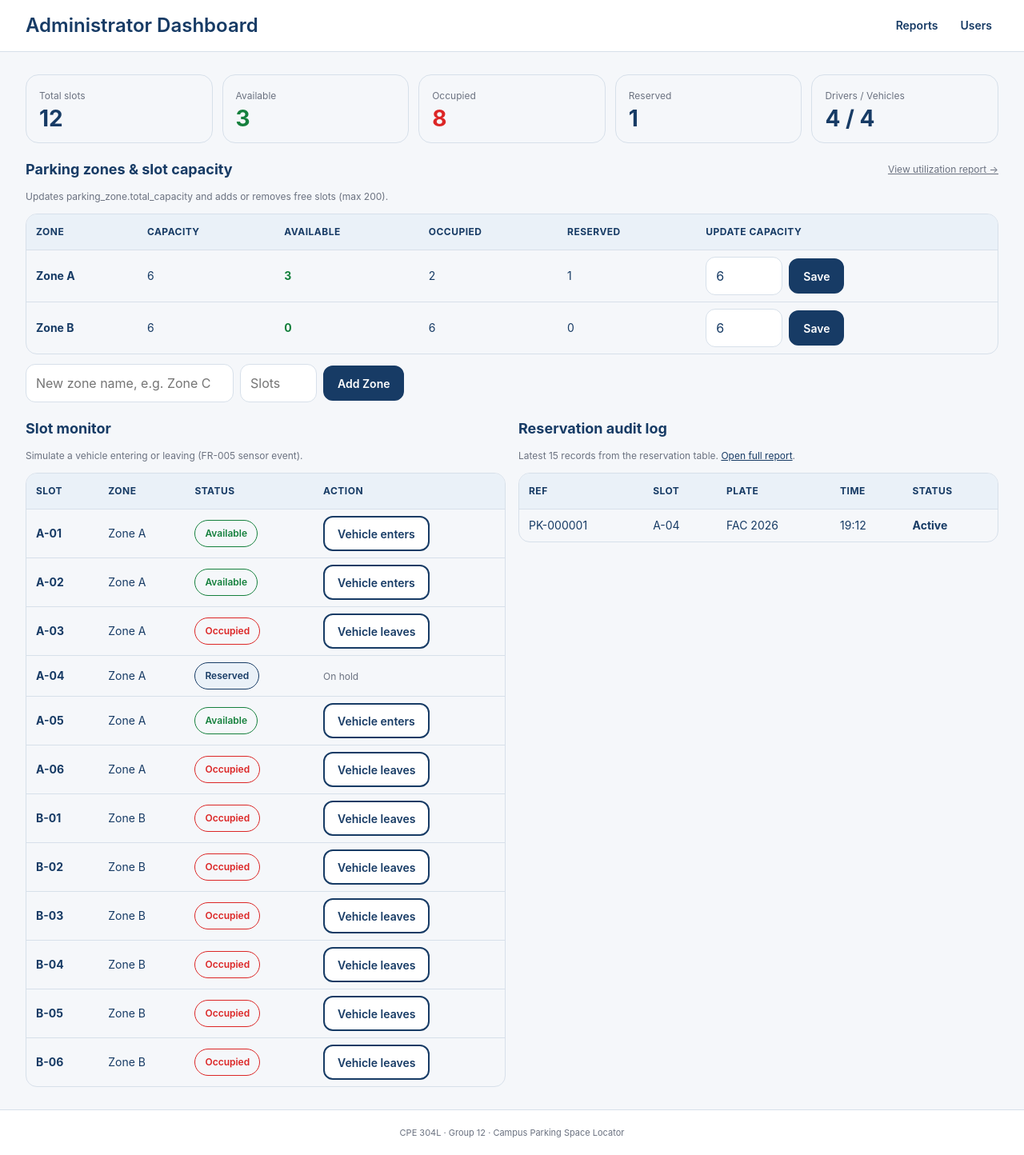
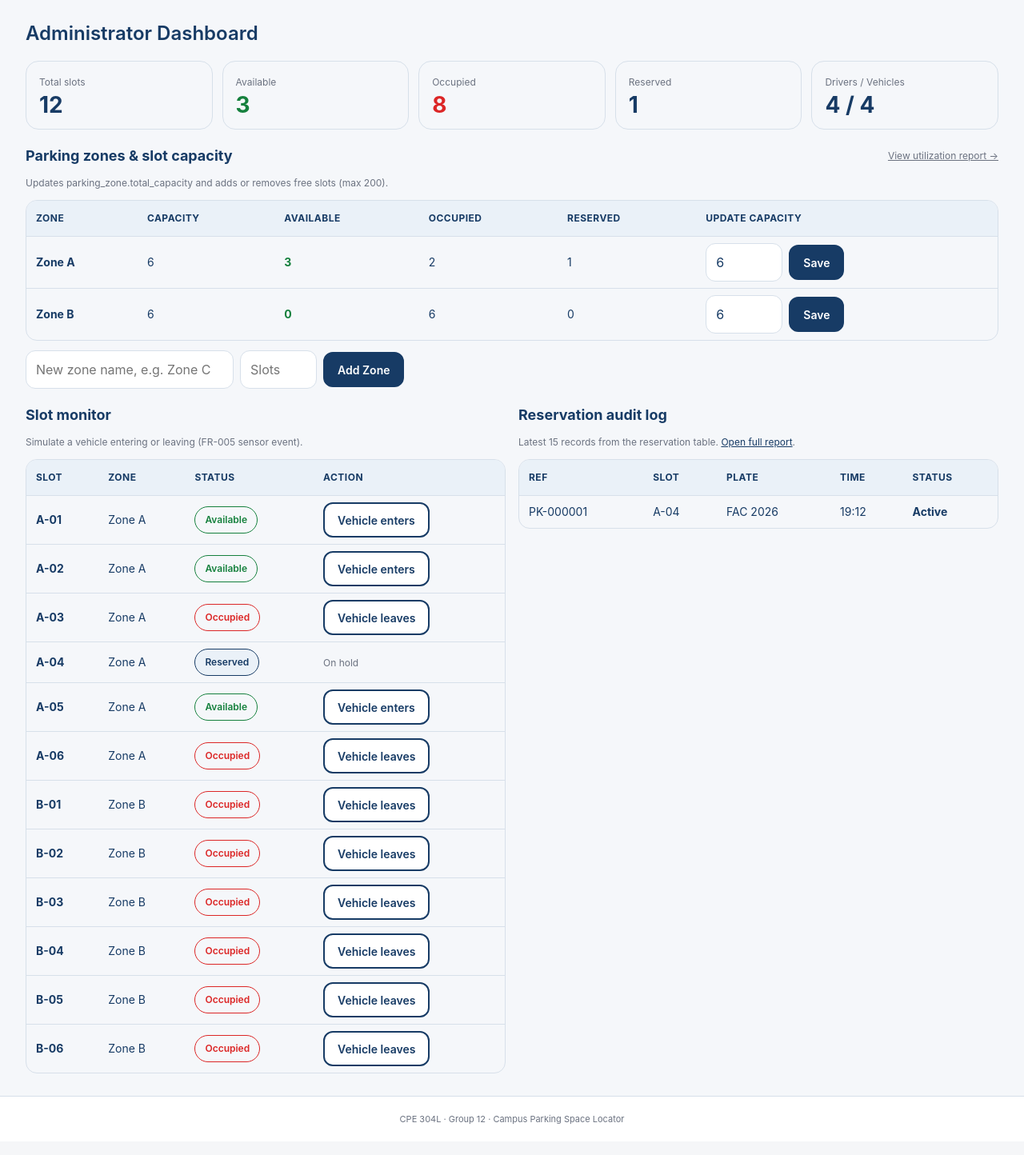
Before and after one commit to rshdvllnv/campus-parking-space-locator, a Flask app: page /admin in a window 1280 px wide. Shown: the part 73-1517 px from the top of the page at 80% size. After the commit the page ends 1478 px from the top, so only its background shows below. Run offline with Flask 3, Linux system fonts and the light colour scheme; the visitor is signed in with stand-in values (Sample User, id 1); data comes from the database, SQL or seed files in the repository; some libraries are stand-ins or nearby versions.

Commit message:
Remove page subheader band and admin back links

```diff
--- a/public/style.css
+++ b/public/style.css
@@ -30,11 +30,11 @@ header.top{background:#fff;border-bottom:1px solid var(--border)}
 .rolebadge{display:inline-block;background:var(--navy);color:#fff;border-radius:999px;padding:2px 7px;font-size:9px;line-height:12px;letter-spacing:.05em;text-transform:uppercase;font-weight:700}
 .dot{display:inline-block;width:7px;height:7px;border-radius:50%;background:var(--red);margin-left:6px;vertical-align:middle}
 .topbtn{min-height:38px!important;padding:0 14px!important}
-.navband{background:#fff;border-bottom:1px solid var(--border)}
-.navrow{width:100%;max-width:1180px;margin:0 auto;border-bottom:0;padding:4px 32px;display:flex;align-items:center;gap:12px;min-height:56px;flex-wrap:wrap}
+.navband{background:transparent}
+.navrow{width:100%;max-width:1180px;margin:0 auto;border-bottom:0;padding:20px 32px 0;display:flex;align-items:center;gap:12px;min-height:0;flex-wrap:wrap}
 .navrow h1,h1.title{font-size:20px;line-height:28px;margin:0;font-weight:600}
 a.back{display:inline-flex;align-items:center;min-height:44px;min-width:44px;padding:0 8px;color:var(--navy);font-weight:600;text-decoration:none;font-size:14px}
-main{width:100%;max-width:1180px;margin:0 auto;padding:24px 32px;flex:1;display:flex;flex-direction:column;gap:16px}
+main{width:100%;max-width:1180px;margin:0 auto;padding:16px 32px 24px;flex:1;display:flex;flex-direction:column;gap:16px}
 .card{border:1px solid var(--border);border-radius:16px;padding:16px;background:#fff}
 .card.soft{background:var(--lb);border-color:var(--lb)}
 .label{font-size:14px;font-weight:600}
@@ -141,8 +141,8 @@ h2{font-size:18px;line-height:26px;margin:0}
   .topinner{padding:10px 16px;gap:8px}
   .topnav{width:100%;gap:8px 14px;font-size:12px;border-top:1px solid var(--border);padding-top:8px}
   .identity{flex:1}
-  .navrow{padding-left:16px;padding-right:16px;row-gap:0}
-  main{padding:16px}
+  .navrow{padding:16px 16px 0;row-gap:0}
+  main{padding:12px 16px 16px}
   .foot{padding:12px 16px}
 }
 @media(min-width:600px){
@@ -155,9 +155,9 @@ h2{font-size:18px;line-height:26px;margin:0}
   .topinner{padding:14px 32px}
   .logo{width:36px;height:36px;border-radius:10px}
   .brand{font-size:16px}
-  .navrow{padding:4px 32px;min-height:64px}
+  .navrow{padding:26px 32px 0}
   .navrow h1,h1.title{font-size:24px;line-height:32px}
-  main{padding:28px 32px;gap:20px}
+  main{padding:18px 32px 28px;gap:20px}
   .card{padding:20px;box-shadow:0 1px 2px rgba(23,59,101,.04)}
   .metric{font-size:38px;line-height:46px}
   .zone-grid{grid-template-columns:repeat(auto-fit,minmax(320px,1fr))}
--- a/templates/admin.html
+++ b/templates/admin.html
@@ -1,7 +1,7 @@
 {% extends "base.html" %}
 {% block cls %}wide{% endblock %}
 {% block title %}Administrator dashboard · Campus Parking{% endblock %}
-{% block nav %}<div class="navrow"><h1>Administrator Dashboard</h1><span class="spacer"></span><a class="back" href="{{ url_for('admin_reports') }}">Reports</a><a class="back" href="{{ url_for('admin_users') }}">Users</a></div>{% endblock %}
+{% block nav %}<div class="navrow"><h1>Administrator Dashboard</h1></div>{% endblock %}
 {% block body %}
 <section class="stats">
 <div class="stat"><span class="muted">Total slots</span><b>{{ stats.total }}</b></div>
--- a/templates/admin_reports.html
+++ b/templates/admin_reports.html
@@ -1,7 +1,7 @@
 {% extends "base.html" %}
 {% block cls %}wide{% endblock %}
 {% block title %}Reports · Campus Parking{% endblock %}
-{% block nav %}<div class="navrow"><a class="back" href="{{ url_for('admin') }}">&larr; Dashboard</a><h1>Reports</h1><span class="spacer"></span><a class="btn small" href="{{ url_for('admin_reports_csv') }}">Download CSV</a></div>{% endblock %}
+{% block nav %}<div class="navrow"><h1>Reports</h1><span class="spacer"></span><a class="btn small" href="{{ url_for('admin_reports_csv') }}">Download CSV</a></div>{% endblock %}
 {% block body %}
 <section class="stats">
   <div class="stat"><span class="muted">Reservations</span><b>{{ total }}</b></div>
--- a/templates/admin_users.html
+++ b/templates/admin_users.html
@@ -1,7 +1,7 @@
 {% extends "base.html" %}
 {% block cls %}wide{% endblock %}
 {% block title %}User accounts · Campus Parking{% endblock %}
-{% block nav %}<div class="navrow"><a class="back" href="{{ url_for('admin') }}">&larr; Dashboard</a><h1>User accounts</h1><span class="spacer"></span><a class="back" href="{{ url_for('admin_reports') }}">Reports</a></div>{% endblock %}
+{% block nav %}<div class="navrow"><h1>User accounts</h1></div>{% endblock %}
 {% block body %}
 <section class="card">
   <div class="row"><div><div class="label">{{ users|length }} accounts</div><div class="muted">Drivers can reserve slots; administrators manage zones, users and reports.</div></div></div>
```
